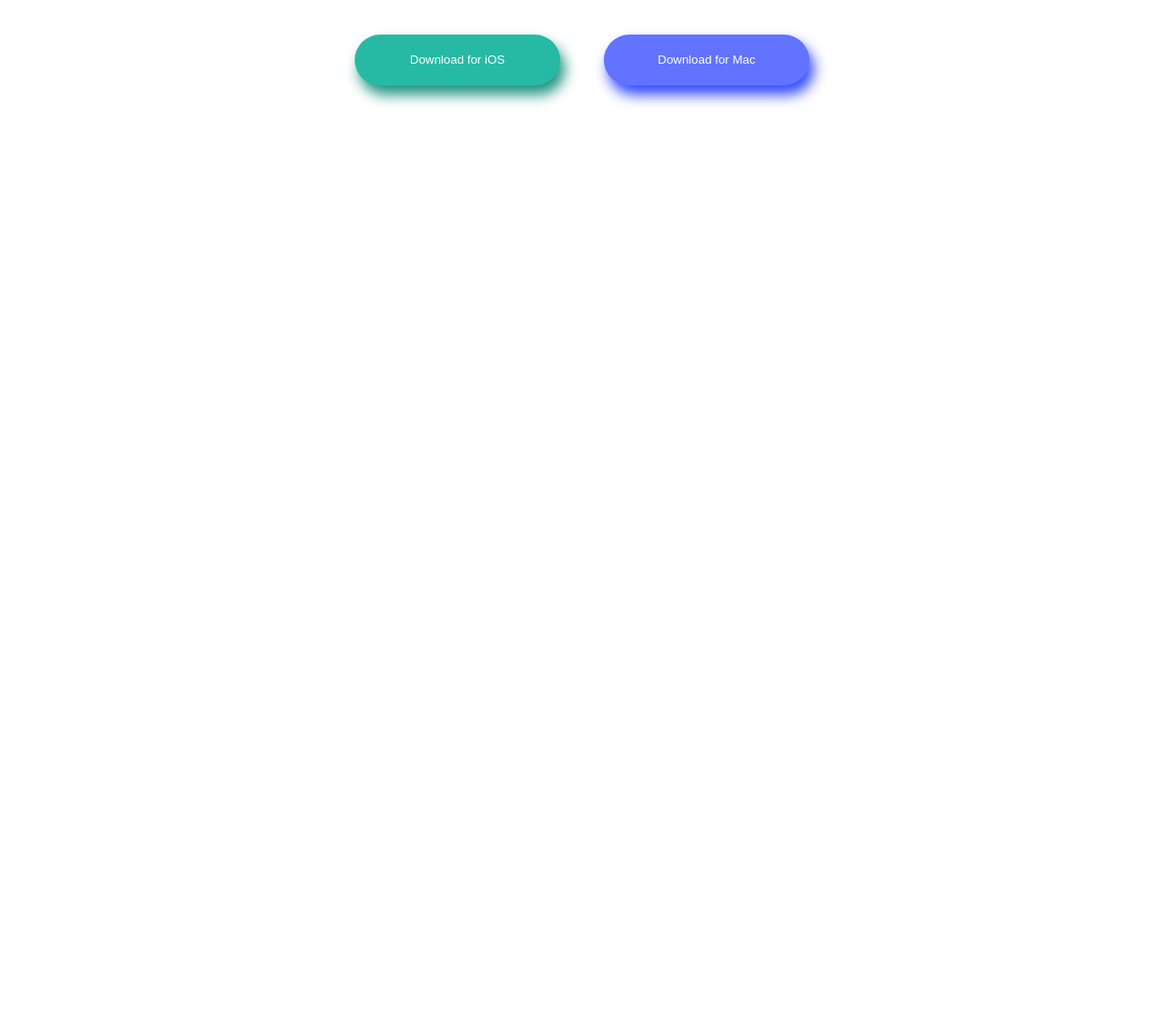
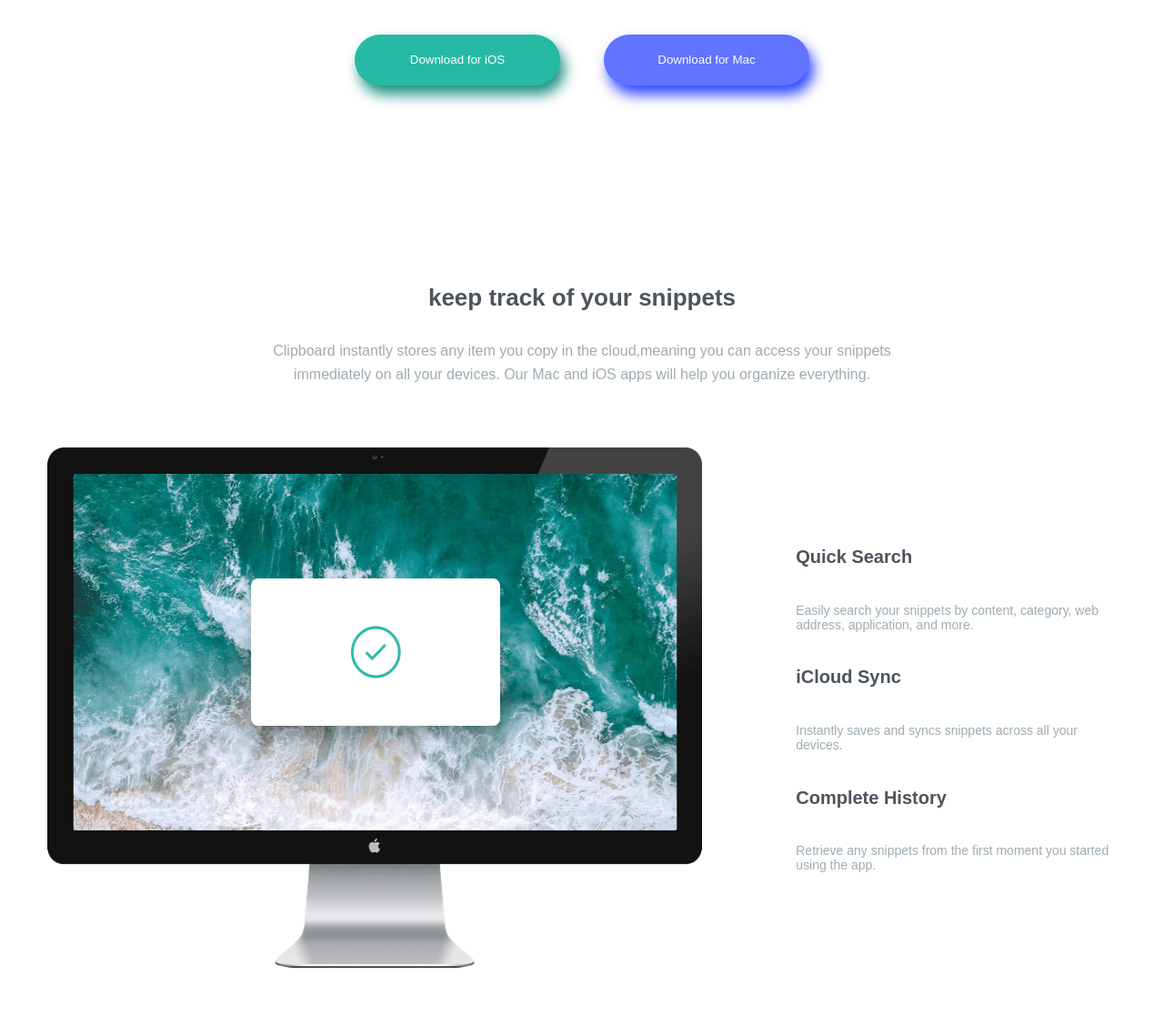
Before and after one commit to AmanpreetSingh1995/clipboard_landing_page, a plain HTML site: page index.html in a window 1280 px wide. Shown: the part 500-1627 px from the top of the page at 91% size. Before the commit the page ends 800 px from the top, so only its background shows below. Drawn offline with Linux system fonts and the light colour scheme; a web font is replaced by a local one.

Commit message:
Adding Hero Section

```diff
--- a/index.html
+++ b/index.html
@@ -39,20 +39,37 @@
       </div>
     </header>
 
+    <section class="hero">
+      <h1 class="hero_heading">keep track of your snippets</h1>
+      <p class="hero_para">Clipboard instantly stores any item you copy in the cloud,meaning you can access your
+        snippets immediately on all your devices. Our Mac and iOS apps will help you organize everything.</p>
+
+      <div class="container">
+
+        <img class="hero_imge" src="./images/image-computer.png" alt="Computer">
+
+        <div class="hero_text">
+          <h1 class="hero_subHeading">Quick Search</h1>
+          <p class="hero_subPara">Easily search your snippets by content, category, web address, application, and more.
+          </p>
+
+          <h1 class="hero_subHeading">iCloud Sync</h1>
+          <p class="hero_subPara">Instantly saves and syncs snippets across all your devices.</p>
+
+          <h1 class="hero_subHeading">Complete History</h1>
+          <p class="hero_subPara">Retrieve any snippets from the first moment you started using the app.</p>
+
+        </div>
+
+      </div>
+
+    </section>
+
   </main>
 
 
-  <!--   Quick Search
+  <!--
 
-  Easily search your snippets by content, category, web address, application, and more.
-
-  iCloud Sync
-
-  Instantly saves and syncs snippets across all your devices.
-
-  Complete History
-
-  Retrieve any snippets from the first moment you started using the app.
 
   Access Clipboard anywhere
 
--- a/styles.css
+++ b/styles.css
@@ -22,6 +22,8 @@ button {
 	border: none;
 	cursor: pointer;
 }
+
+/* Header Starts */
 
 .header_img {
 	position: absolute;
@@ -92,13 +94,69 @@ header {
 	opacity: 0.75;
 }
 
+/* Header Ends */
+
+/* Hero Section Starts */
+
+.hero {
+	width: 50%;
+	height: 1138px;
+	display: flex;
+	flex-direction: column;
+	align-items: center;
+	margin: 0 auto;
+	text-align: center;
+}
+
+.hero_heading {
+	width: 232px;
+	padding-top: 74px;
+	padding-bottom: 24px;
+}
+
+.hero_para {
+	width: 302px;
+	padding-bottom: 68px;
+}
+
+.hero_imge {
+	width: 312px;
+	height: 238px;
+	margin-bottom: 60px;
+}
+
+.hero_text {
+	width: 298px;
+	height: 418px;
+	display: flex;
+	flex-direction: column;
+	justify-content: space-evenly;
+	text-align: center;
+}
+
+.hero_subHeading {
+	font-size: 20px;
+}
+
+.hero_subPara {
+	font-size: 14px;
+}
+
+/* Hero Section Ends */
+
 /*############################
 		TABLET VIEW
 ############################*/
 
-@media screen and (min-width: 476px) and (max-width: 865px) {
+@media screen and (min-width: 476px) and (max-width: 965px) {
+	/* Header Starts */
+
 	.header_img {
 		background-image: url(./images/bg-header-desktop.png);
+	}
+
+	.header {
+		height: 714px;
 	}
 
 	.header_heading {
@@ -128,15 +186,53 @@ header {
 	.mac {
 		box-shadow: 5px 7px 10px hsl(233, 100%, 59%);
 	}
+
+	/* Header Ends */
+
+	/* Hero Section Starts */
+
+	.hero_heading {
+		width: 488px;
+		padding-top: 88px;
+		padding-bottom: 30px;
+		font-size: 26px;
+	}
+
+	.hero_para {
+		width: 574px;
+	}
+
+	.container {
+		width: 100%;
+		display: flex;
+		flex-direction: column;
+		align-items: center;
+	}
+
+	.hero_imge {
+		width: 462px;
+		height: 419px;
+	}
+
+	.hero_text {
+		width: 328px;
+	}
+	/* Hero Section Ends */
 }
 
 /*############################
 		DESKTOP VIEW
 ############################*/
 
-@media screen and (min-width: 866px) {
+@media screen and (min-width: 966px) {
+	/* Header Starts */
+
 	.header_img {
 		background-image: url(./images/bg-header-desktop.png);
+	}
+
+	.header {
+		height: 724px;
 	}
 
 	.header_heading {
@@ -165,4 +261,44 @@ header {
 	.mac {
 		box-shadow: 5px 10px 15px hsl(233, 100%, 59%);
 	}
+
+	/* Header Ends */
+
+	/* Hero Section Starts */
+
+	.hero {
+		width: 100%;
+	}
+
+	.hero_heading {
+		padding-top: 88px;
+		padding-bottom: 30px;
+		width: 488px;
+		font-size: 26px;
+	}
+
+	.hero_para {
+		width: 700px;
+		line-height: 1.6;
+	}
+
+	.container {
+		width: 100%;
+		display: flex;
+		justify-content: space-around;
+	}
+
+	.hero_imge {
+		width: 720px;
+		height: 572px;
+	}
+
+	.hero_text {
+		width: 353px;
+		height: 576px;
+		padding: 70px 0;
+		text-align: left;
+	}
+
+	/* Hero Section Ends */
 }
```
